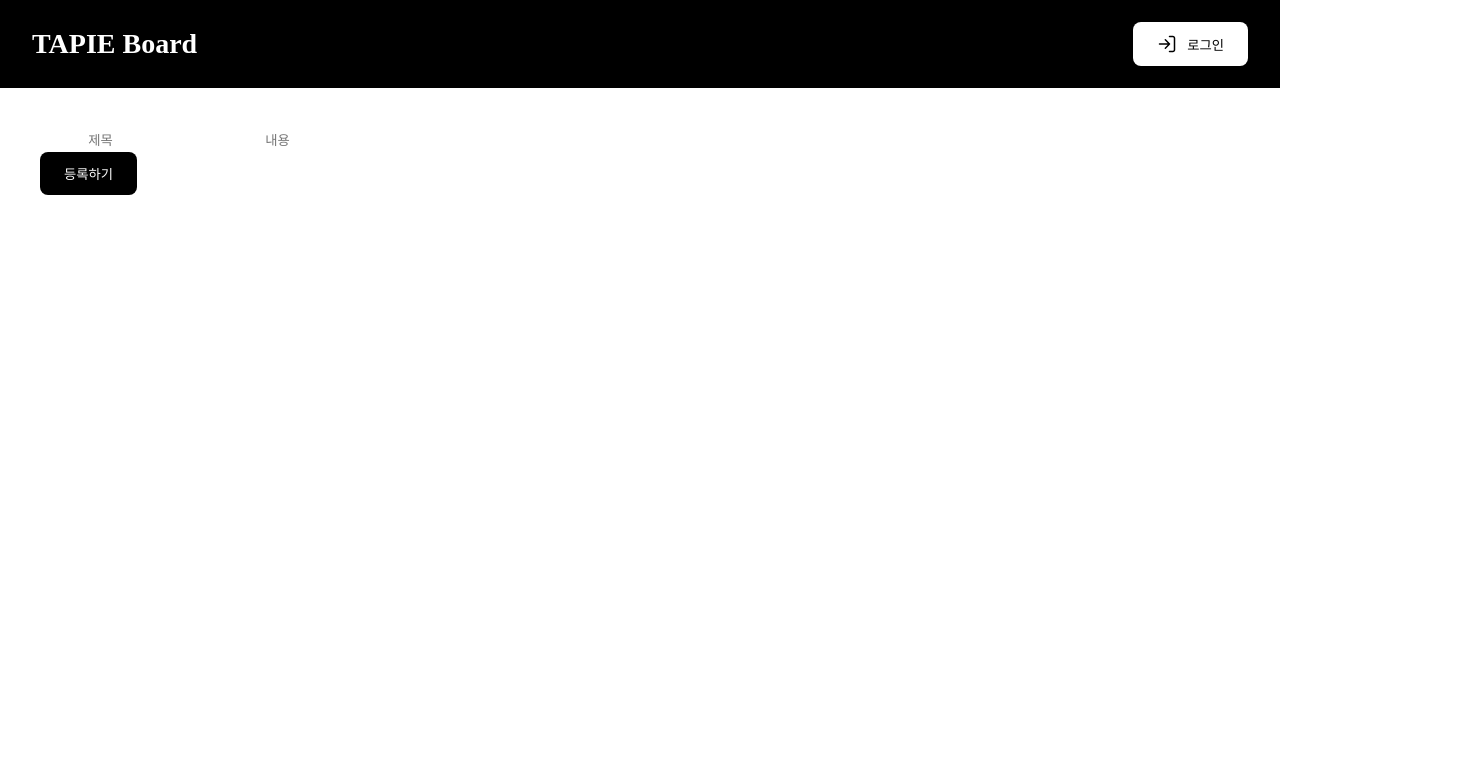
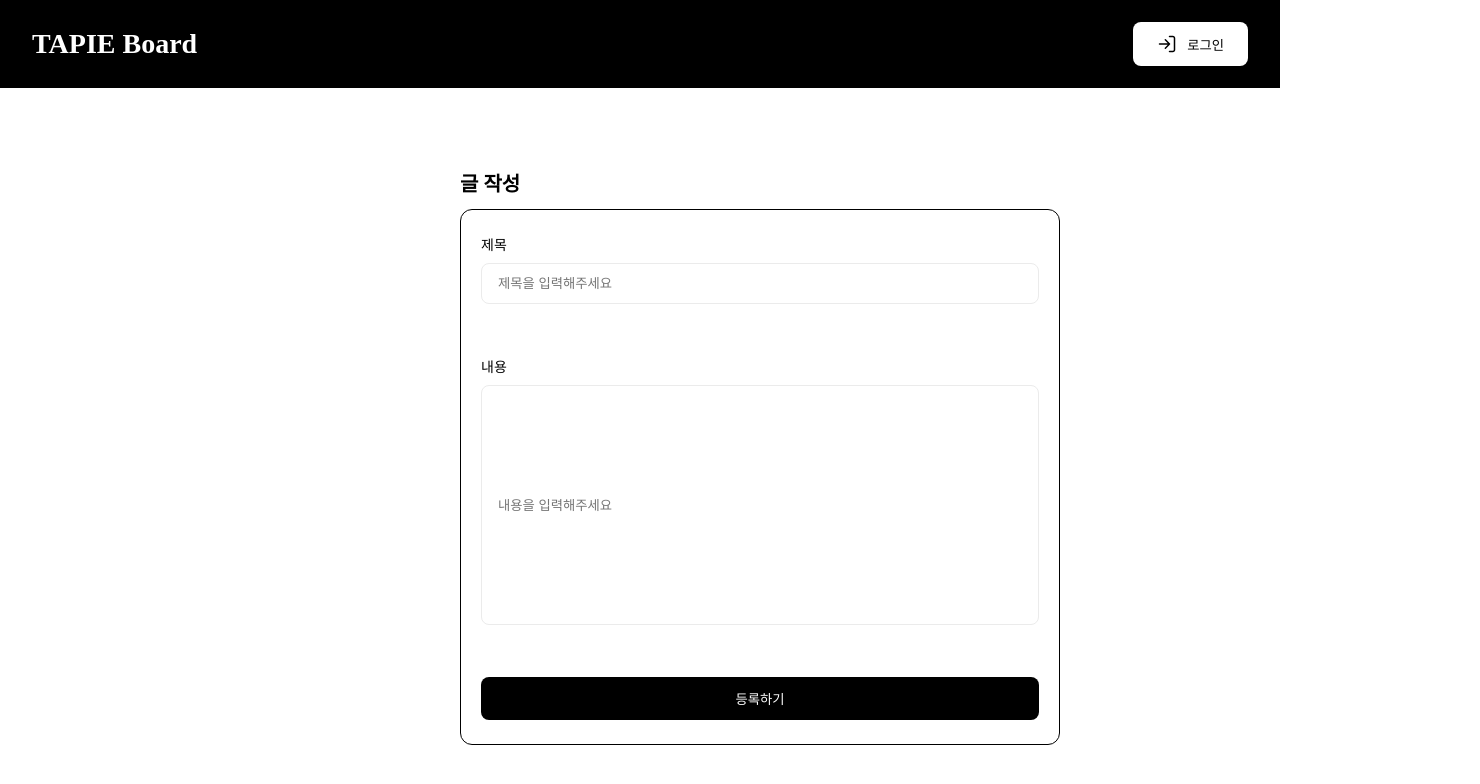
Before and after one commit to BaboJunYoung/TapieWebPageDesign, a React (Vite) app in the folder project/: page /write in a window 1280 px wide. Shown: the top 784 px of the page, 1480 px wide, since content can reach past the window. Built offline with nearby package versions, Linux system fonts and the light colour scheme; a web font is replaced by a local one.

Commit message:
글작성 페이지 ui

```diff
--- a/project/src/pages/Signup/Signup.module.css
+++ b/project/src/pages/Signup/Signup.module.css
@@ -81,7 +81,7 @@
 }
 .page_container{
     display: flex;
-    width: 1440px;
+    width: 100vh;
     padding: 40px;
     flex-direction: column;
     justify-content: center;
--- /dev/null
+++ b/project/src/pages/Write/Write.module.css
@@ -0,0 +1,74 @@
+.page_container{
+    display: flex;
+    width: 1440px;
+    padding: 40px;
+    flex-direction: column;
+    justify-content: center;
+    align-items: center;
+    gap: 10px;
+}
+.container{
+    display: flex;
+    width: 600px;
+    flex-direction: column;
+    justify-content: center;
+    align-items: flex-start;
+    gap: 12px;
+}
+.writeText{
+    color: #000;
+    font-family: "Wanted Sans";
+    font-size: 20px;
+    font-style: normal;
+    font-weight: 600;
+    line-height: normal;
+}
+.InputContainer{
+    display: flex;
+    padding: 24px 20px;
+    flex-direction: column;
+    align-items: center;
+    gap: 52px;
+    align-self: stretch;
+    border-radius: 12px;
+    border: 1px solid #000;
+    background: #FFF;
+}
+.write_text{
+    color: #000;
+    font-family: "Wanted Sans";
+    font-size: 14px;
+    font-style: normal;
+    font-weight: 500;
+    line-height: normal;
+}
+.writeContainer{
+    display: flex;
+    align-items: flex-start;
+    flex-direction: column;
+    gap: 9px;
+    align-self: stretch;
+}
+.titlewrite{
+    display: flex;
+    padding: 12px 16px;
+    align-items: center;
+    gap: 10px;
+    align-self: stretch;
+    border-radius: 8px;
+    border: 1px solid #EBEBEB;
+    background: #FFF;
+
+
+}
+.contentwrite{
+    display: flex;
+    height: 240px;
+    padding: 12px 16px;
+    align-items: flex-start;
+    gap: 10px;
+    align-self: stretch;
+    border-radius: 8px;
+    border: 1px solid #EBEBEB;
+    background: #FFF;
+}
--- a/project/src/pages/Write/write.jsx
+++ b/project/src/pages/Write/write.jsx
@@ -1,6 +1,7 @@
 import React, { useState } from "react";
 import axios from "axios";
 import { useNavigate } from "react-router-dom";
+import styles from "./Write.module.css"
 
 function Write() {
   const [title, setTitle] = useState("");
@@ -41,27 +42,36 @@ function Write() {
 
   return (
     <form onSubmit={handleSubmit}>
-
-      <div>
-        <p>글 작성</p>
-        <div>
+        <div className={styles.page_container}>
+            <div className={styles.container}>
+            <p className={styles.writeText}>글 작성</p>
+            <div className={styles.InputContainer}>
+                <div className={styles.writeContainer}>
+                    <p className={styles.write_text}>제목</p>
                     <input
                     value={title}
                     onChange={e => setTitle(e.target.value)}
-          placeholder="제목"
+                    placeholder="제목을 입력해주세요"
+                    className={styles.titlewrite}
                     />
+                </div>
+                <div className={styles.writeContainer}>
+                    <p className={styles.write_text}>내용</p>
                     <input
                     value={content}
                     onChange={e => setContent(e.target.value)}
-          placeholder="내용"
+                    placeholder="내용을 입력해주세요"
+                    className={styles.contentwrite}
                     />
+                </div>
+            <button type="submit">등록하기</button>
             </div>
 
         </div>
 
 
+    </div>
 
-      <button type="submit">등록하기</button>
     </form>
   );
 }
```
Also changed, not shown: project/src/pages/Write/Write.css (deleted). Lines whose indentation alone changed are shown as unchanged.
